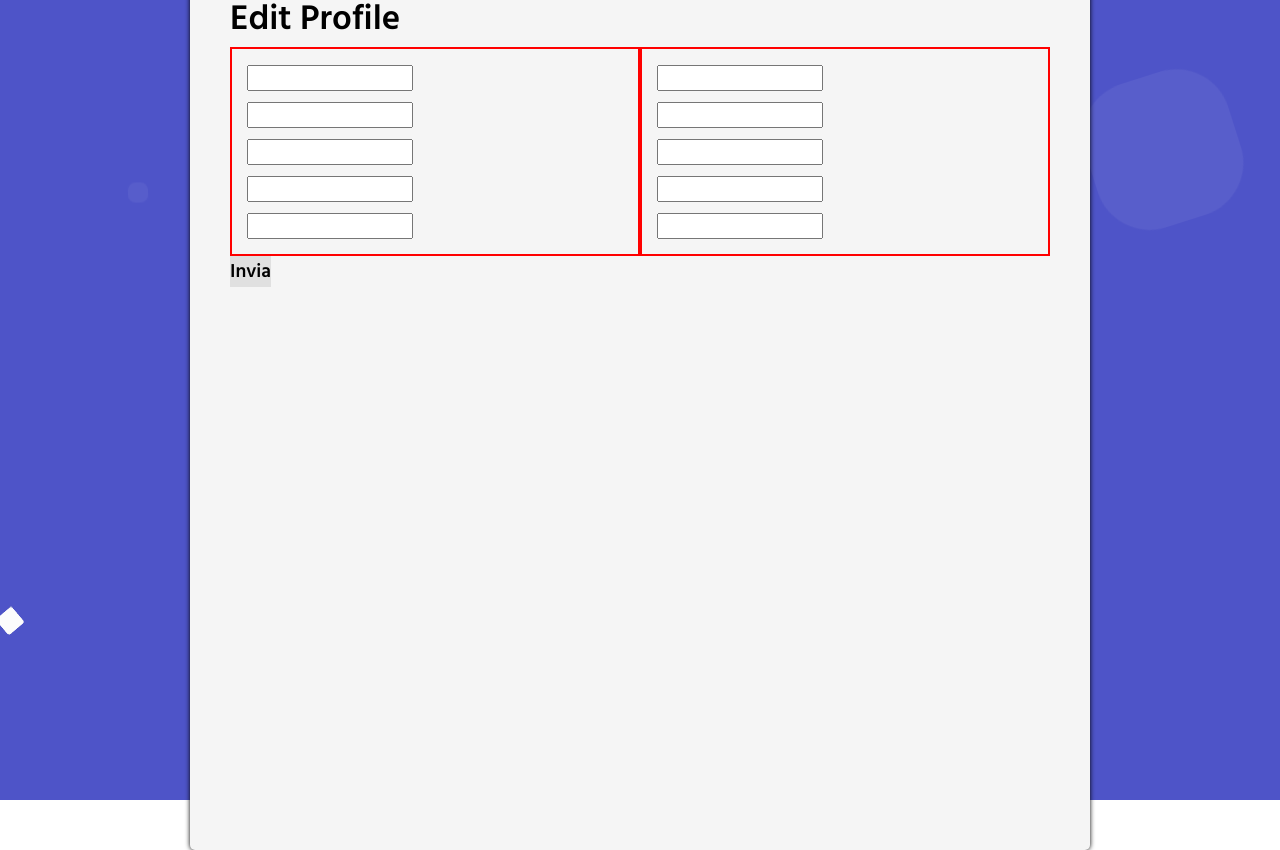
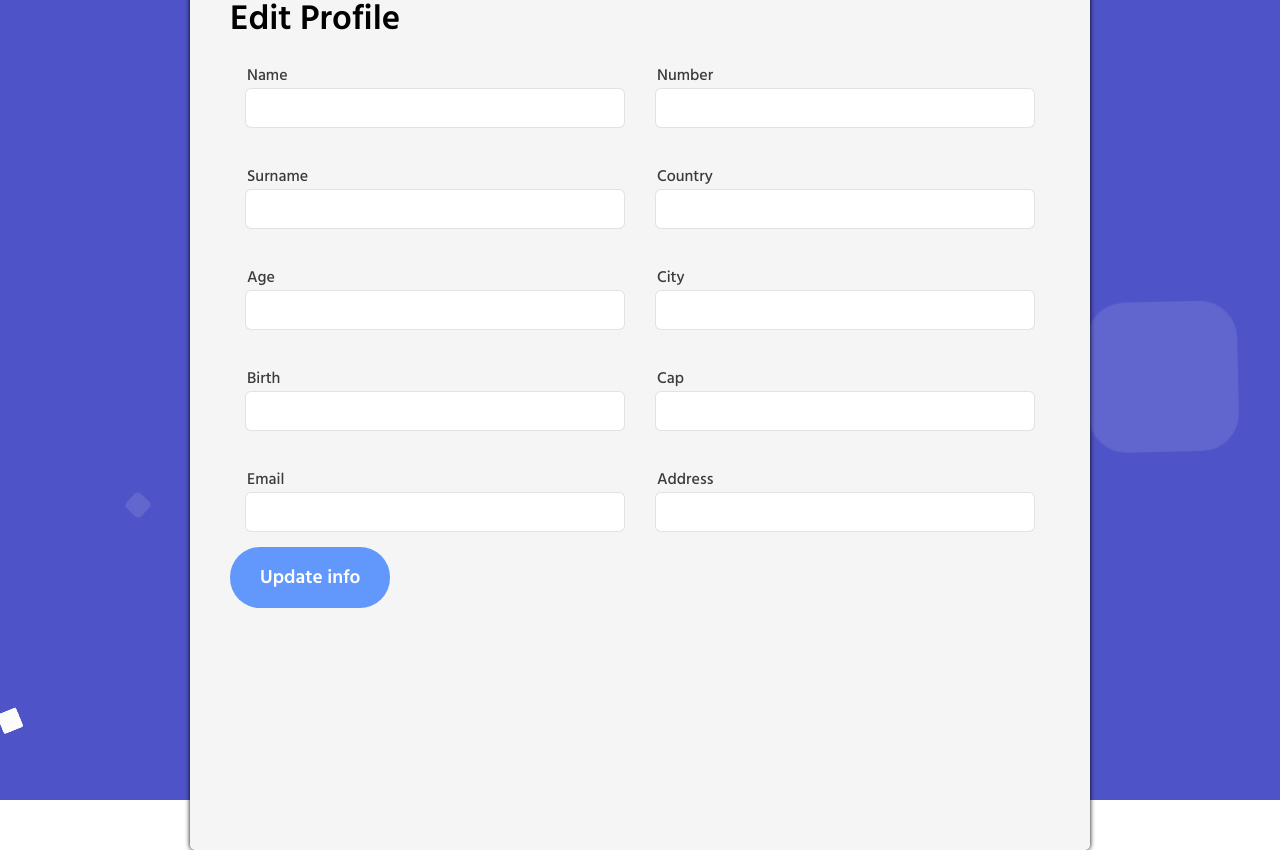
Before and after one commit to Gianmaph/giancv, a React (Vite) app: page /settings in a window 1280 px wide. Built offline with nearby package versions, Linux system fonts and the light colour scheme; no server answers; the database is empty.

Commit message:
Profile settings updates

```diff
--- a/src/components/myPerson/MyPerson.jsx
+++ b/src/components/myPerson/MyPerson.jsx
@@ -8,7 +8,7 @@ const MyPerson = ({ settings }) => {
     while (new Date().getTime() < end) {}
   };
 
-  useEffect(() => {
+  // useEffect(() => {
   // let sub = document.querySelector(".sub");
   // sub.style.opacity = 100;
   // sleepSync(500);
@@ -24,7 +24,7 @@ const MyPerson = ({ settings }) => {
   //   }
   // }, 1000);
   // return () => clearTimeout(timer);
-  });
+  // });
 
   return (
     <div className="myperson">
@@ -52,7 +52,8 @@ const MyPerson = ({ settings }) => {
         </div>
       </div>
       <div className="download">
-        <button>DOWNLOAD CV</button> <button>CONTACT ME</button>
+        <button className=".mbutton">DOWNLOAD CV</button>{" "}
+        <button className=".mbutton">CONTACT ME</button>
       </div>
     </div>
   );
--- a/src/components/myPerson/myPerson.css
+++ b/src/components/myPerson/myPerson.css
@@ -45,11 +45,11 @@
   transition: all 0.2s;
 }
 
-button:hover {
+.mbutton:hover {
   font-size: 1.25rem;
 }
 
-button {
+.mbutton {
   border: 0;
   font-size: 1.2rem;
   font-weight: 600;
--- a/src/components/settings/index.jsx
+++ b/src/components/settings/index.jsx
@@ -47,6 +47,13 @@ const Settings = () => {
       setName(data.name);
       setSurname(data.surname);
       setAge(data.age);
+      setBirth(data.birth);
+      setEmail(data.email);
+      setNumber(data.number);
+      setCountry(data.country);
+      setCity(data.city);
+      setCap(data.cap);
+      setAddress(data.address);
     });
   }, []);
 
@@ -58,35 +65,45 @@ const Settings = () => {
           <div className={styles.section}>
             <div className={styles.subsection}>
               <div className={styles.textbox}>
+                <p>Name</p>
                 <input
+                  className={styles.box}
                   type="text"
                   value={name}
                   onChange={(e) => setName(e.target.value)}
                 />
               </div>
               <div className={styles.textbox}>
+                <p>Surname</p>
                 <input
+                  className={styles.box}
                   type="text"
                   value={surname}
                   onChange={(e) => setSurname(e.target.value)}
                 />
               </div>
               <div className={styles.textbox}>
+                <p>Age</p>
                 <input
+                  className={styles.box}
                   type="text"
                   value={age}
                   onChange={(e) => setAge(e.target.value)}
                 />
               </div>
               <div className={styles.textbox}>
+                <p>Birth</p>
                 <input
+                  className={styles.box}
                   type="text"
                   value={birth}
                   onChange={(e) => setBirth(e.target.value)}
                 />
               </div>
               <div className={styles.textbox}>
+                <p>Email</p>
                 <input
+                  className={styles.box}
                   type="text"
                   value={email}
                   onChange={(e) => setEmail(e.target.value)}
@@ -95,35 +112,45 @@ const Settings = () => {
             </div>
             <div className={styles.subsection}>
               <div className={styles.textbox}>
+                <p>Number</p>
                 <input
+                  className={styles.box}
                   type="text"
                   value={number}
                   onChange={(e) => setNumber(e.target.value)}
                 />
               </div>
               <div className={styles.textbox}>
+                <p>Country</p>
                 <input
+                  className={styles.box}
                   type="text"
                   value={country}
                   onChange={(e) => setCountry(e.target.value)}
                 />
               </div>
               <div className={styles.textbox}>
+                <p>City</p>
                 <input
+                  className={styles.box}
                   type="text"
                   value={city}
                   onChange={(e) => setCity(e.target.value)}
                 />
               </div>
               <div className={styles.textbox}>
+                <p>Cap</p>
                 <input
+                  className={styles.box}
                   type="text"
                   value={cap}
                   onChange={(e) => setCap(e.target.value)}
                 />
               </div>
               <div className={styles.textbox}>
+                <p>Address</p>
                 <input
+                  className={styles.box}
                   type="text"
                   value={address}
                   onChange={(e) => setAddress(e.target.value)}
@@ -131,7 +158,9 @@ const Settings = () => {
               </div>
             </div>
           </div>
-          <button type="submit">Invia</button>
+          <button className={styles.button} type="submit">
+            Update info
+          </button>
         </form>
       </div>
     </div>
--- a/src/components/settings/styles.module.scss
+++ b/src/components/settings/styles.module.scss
@@ -14,6 +14,20 @@
     box-shadow: 0 0 5px black;
     display: flex;
     flex-direction: column;
+    .button:hover {
+      background-color: rgb(53, 124, 255);
+    }
+    .button {
+      background-color: rgba(53, 124, 255, 0.76);
+      color: white;
+      font-weight: 600;
+      font-size: 1.2rem;
+      border-radius: 30px;
+      padding: 15px 30px 15px 30px;
+      border: 0;
+      cursor: pointer;
+      transition: all 0.2s;
+    }
     .title {
       font-size: 35px;
       font-weight: 600;
@@ -24,12 +38,25 @@
       align-items: center;
       .subsection {
         width: 50vw;
-        border: 2px solid red;
         display: flex;
         flex-direction: column;
         padding: 15px;
-        gap: 10px;
+        gap: 35px;
         .textbox {
+          p {
+            color: rgb(58, 59, 59);
+            font-weight: 500;
+            margin-left: 2px;
+          }
+          .box {
+            color: #353535;
+            font-weight: 600;
+            padding: 10px;
+            width: 100%;
+            border-radius: 6px;
+            height: 40px;
+            border: 1.8px solid rgba(163, 163, 163, 0.308);
+          }
         }
       }
     }
```
Lines whose indentation alone changed are shown as unchanged.
